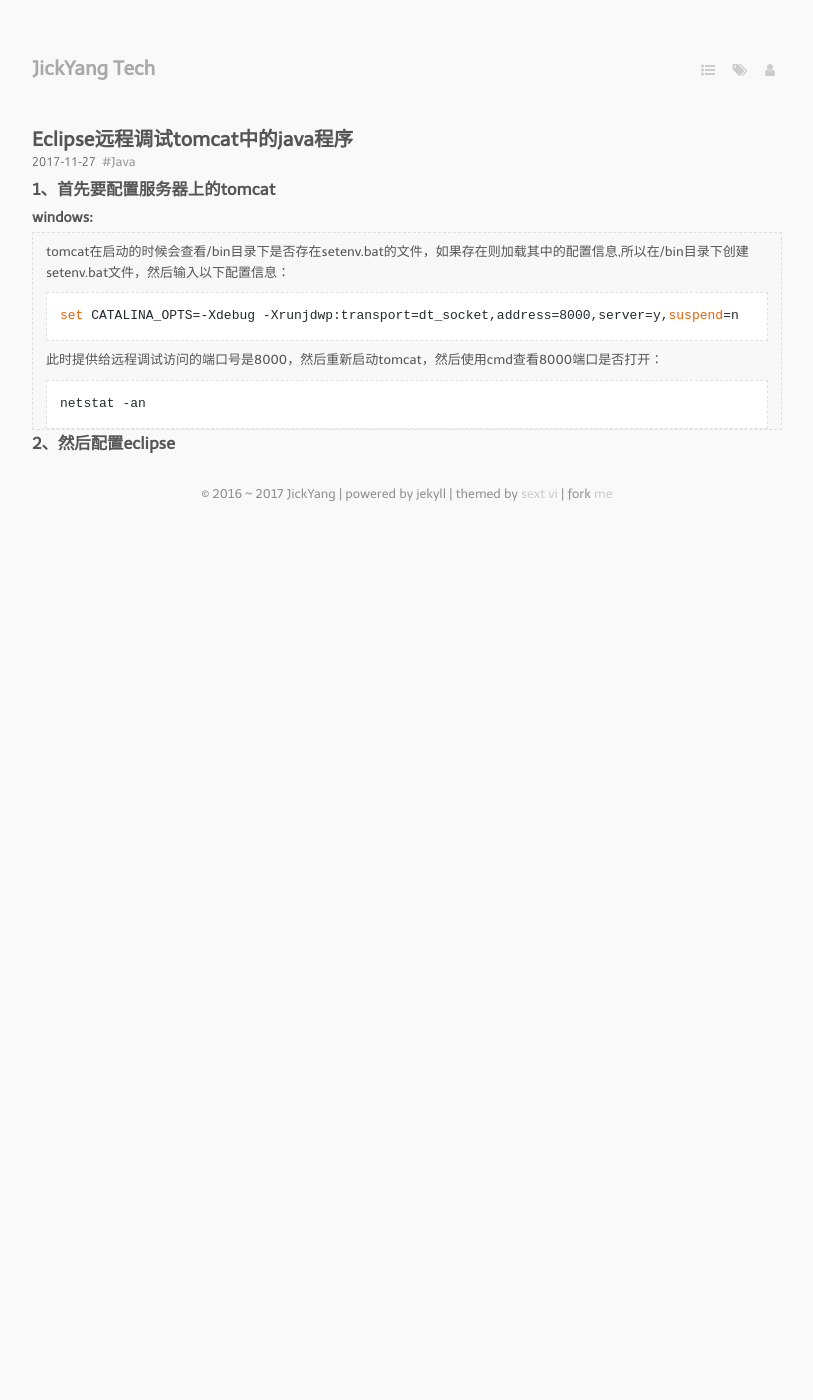
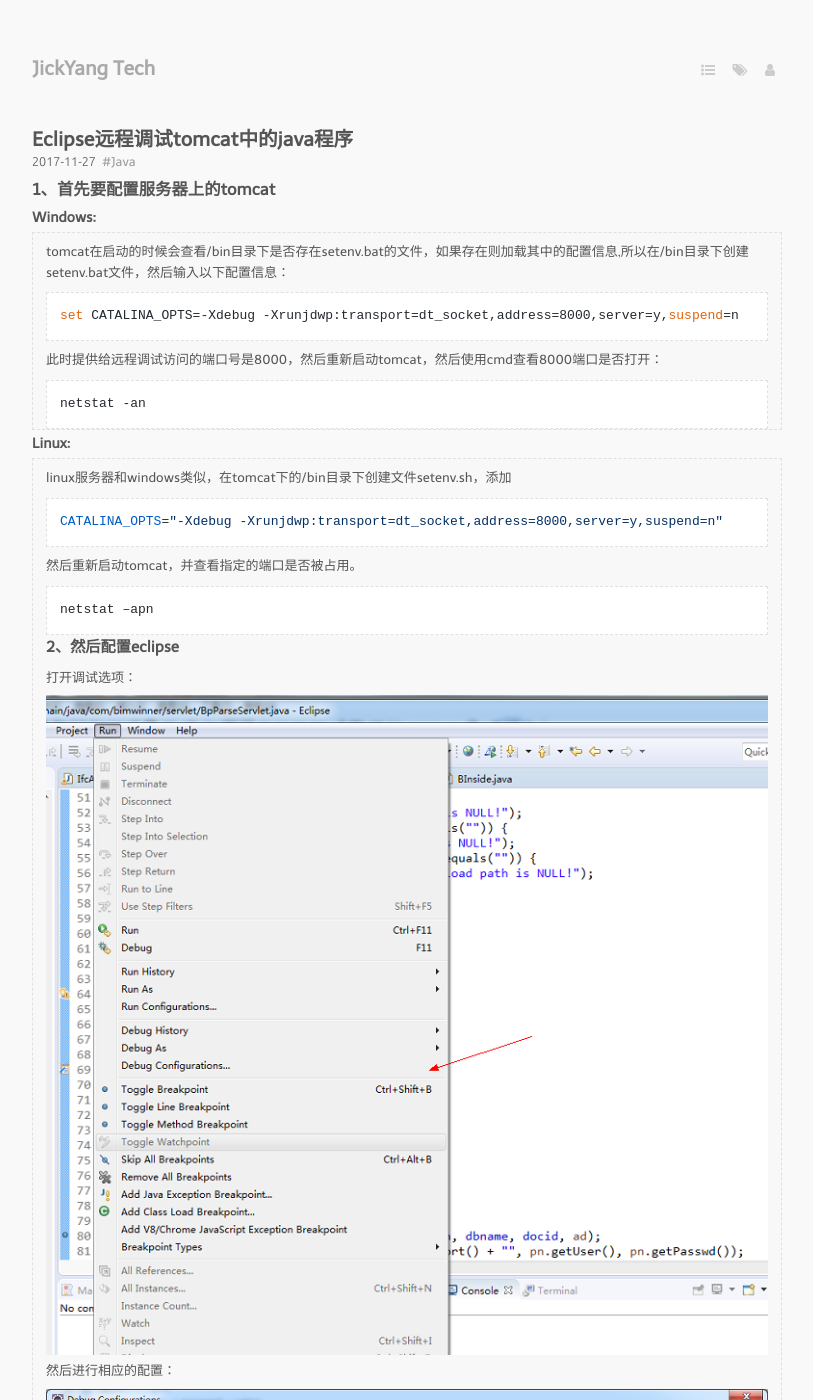
Before and after one commit to JensenYY/JensenYY.github.io, a Jekyll site: the page built from _posts/2017-11-27-JavaEclipseTomcatRemoteDebugging.md, in a window 1280 px wide and 1400 px high. Shown: the whole window, without its empty margins (233-1046 px from the left). Built offline with Jekyll 4.4.1, drawn with Linux system fonts in a browser that asks for light colours; nearby versions of some CDN libraries; some web fonts are replaced; a script that is not in the unit is left out.

Commit message:
add java debug

````diff
--- a/_posts/2017-11-27-JavaEclipseTomcatRemoteDebugging.md
+++ b/_posts/2017-11-27-JavaEclipseTomcatRemoteDebugging.md
@@ -6,7 +6,7 @@ tag: Java
 ---
 
 ### 1、首先要配置服务器上的tomcat
-#### windows:
+#### Windows:
 >tomcat在启动的时候会查看/bin目录下是否存在setenv.bat的文件，如果存在则加载其中的配置信息,所以在/bin目录下创建setenv.bat文件，然后输入以下配置信息：
 ```
 set CATALINA_OPTS=-Xdebug -Xrunjdwp:transport=dt_socket,address=8000,server=y,suspend=n
@@ -16,5 +16,18 @@ set CATALINA_OPTS=-Xdebug -Xrunjdwp:transport=dt_socket,address=8000,server=y,su
 netstat -an
 ```
 
-
+#### Linux:
+>linux服务器和windows类似，在tomcat下的/bin目录下创建文件setenv.sh，添加
+```
+CATALINA_OPTS="-Xdebug -Xrunjdwp:transport=dt_socket,address=8000,server=y,suspend=n"
+```
+>然后重新启动tomcat，并查看指定的端口是否被占用。
+```
+netstat –apn
+```
 ### 2、然后配置eclipse
+>打开调试选项：
+![pic1]({{'/styles/images/eclipse1.jpg'}})
+>然后进行相应的配置：
+![pic2]({{'/styles/images/eclipse2.jpg'}})
+>最后点击debug开始调试。
````
Also changed, not shown: styles/images/eclipse2.jpg (added).
